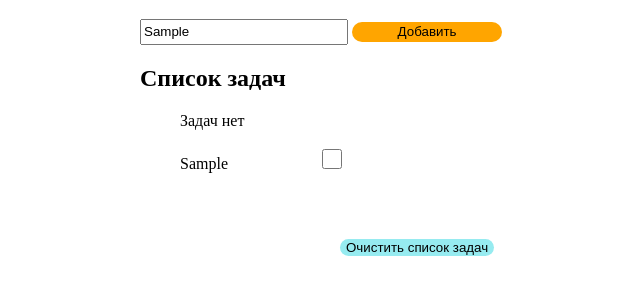
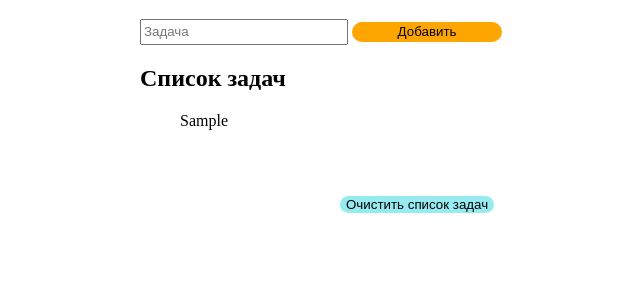
Before and after one commit to olyakorzh/task, a plain HTML site: page index.html in a window 1280 px wide. Both pictures are taken after typing "Sample" into the empty fields and a click on the button "Добавить". Shown: the part 61-356 px from the top of the page, without its empty margins (368-1008 px from the left). Drawn offline with Linux system fonts and the light colour scheme.

Commit message:
2nd commit

```diff
--- a/index.html
+++ b/index.html
@@ -90,7 +90,7 @@
         };
 
         const renderList = () => {
-            // taskList.innerHTML = '';
+            taskList.innerHTML = '';
             let tasks = loadData();
             if(tasks.length === 0) {
                 taskList.innerHTML = `<p>Задач нет</p>`;
@@ -113,7 +113,7 @@
                         task[index].completed = !task[index].completed;
                         localStorage.setItem('tasksList', JSON.stringify(tasks));
                     });
-                    listItem.append(checkbox)
+                    // listItem.append(checkbox)
                 });
             }
         };
@@ -125,12 +125,13 @@
             let tasks = loadData();
             tasks.push({text: taskText, completed: false});
             localStorage.setItem('tasksList', JSON.stringify(tasks));
-            taskText.value = '';
+            // taskText.value = '';
+            input.value = '';
             renderList();
         };
 
         const clearTask = () => {
-            localStorage.removeItem('tasks');
+            localStorage.removeItem('tasksList');
             renderList();
         };
 
@@ -139,7 +140,6 @@
         buttonClean.addEventListener('click', clearTask);
 
         renderList();
-        // document.addEventListener('DOMContentLoaded', renderList);
     });
     </script>
 </html>
```
